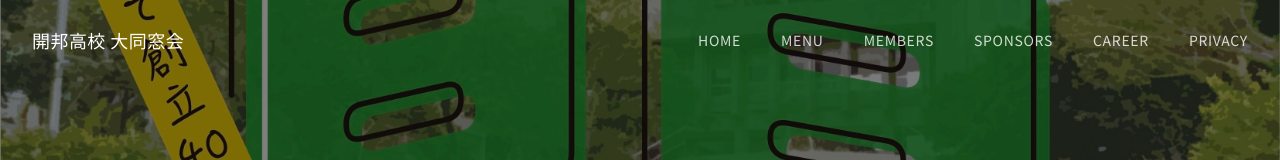
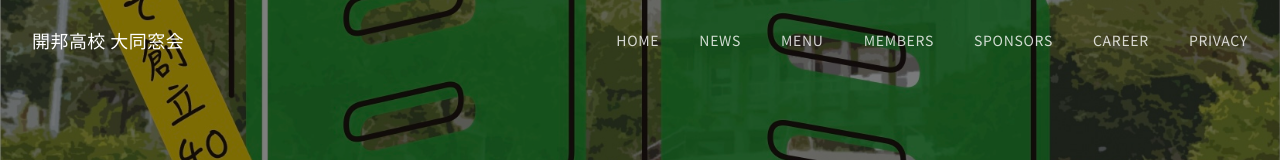
Before and after one commit to kaiho-yuuhikai/kaiho-yuuhikai.github.io, a Nuxt app: page / in a window 1280 px wide. Shown: the top 160 px of the page. Built offline with nearby package versions, Linux system fonts and the light colour scheme.

Commit message:
feat: ヘッダーにNewsリンクを追加
🤖 Generated with [Claude Code](https://claude.com/claude-code)

Co-Authored-By: Claude Opus 4.5 <noreply@anthropic.com>

```diff
--- a/layouts/default.vue
+++ b/layouts/default.vue
@@ -121,6 +121,7 @@ const scrolled = ref(false)
 
 const navLinks = [
   { to: '/', label: 'Home' },
+  { to: '/news', label: 'News' },
   { to: '/menu', label: 'Menu' },
   { to: '/members', label: 'Members' },
   { to: '/sponsors', label: 'Sponsors' },
```
